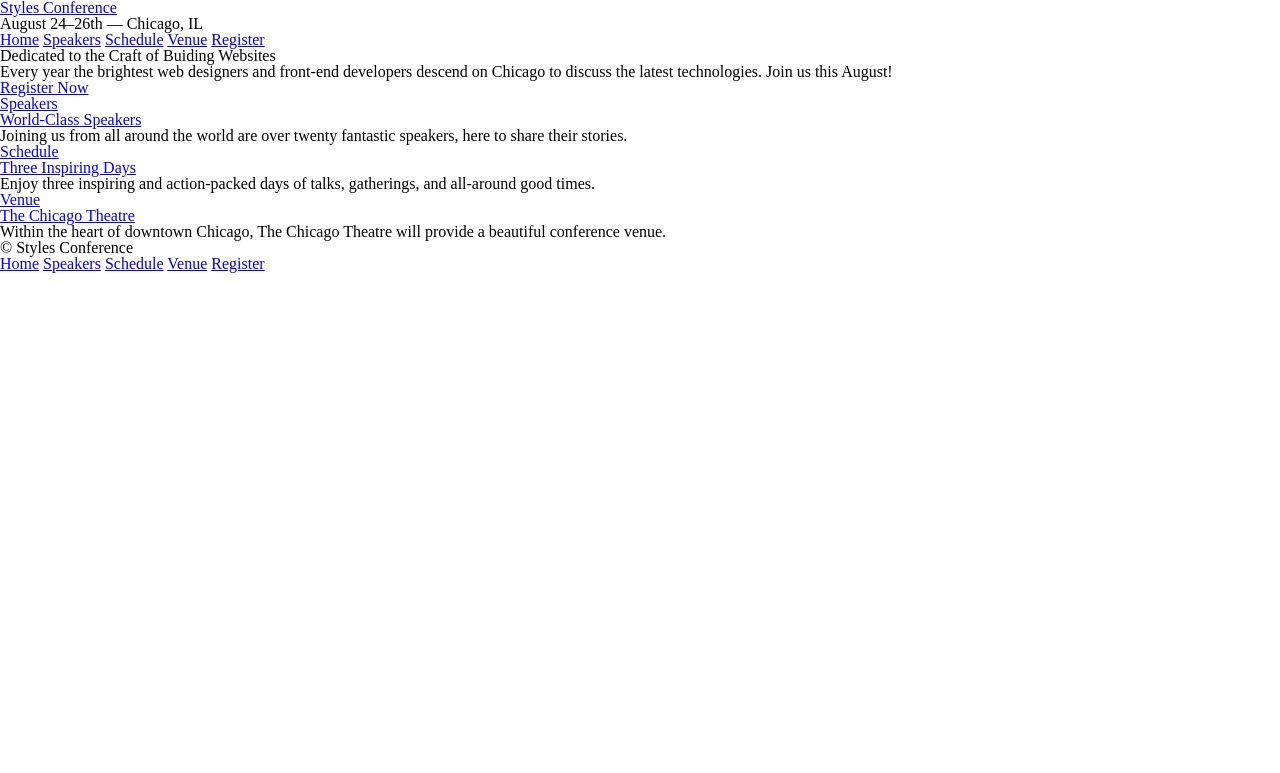
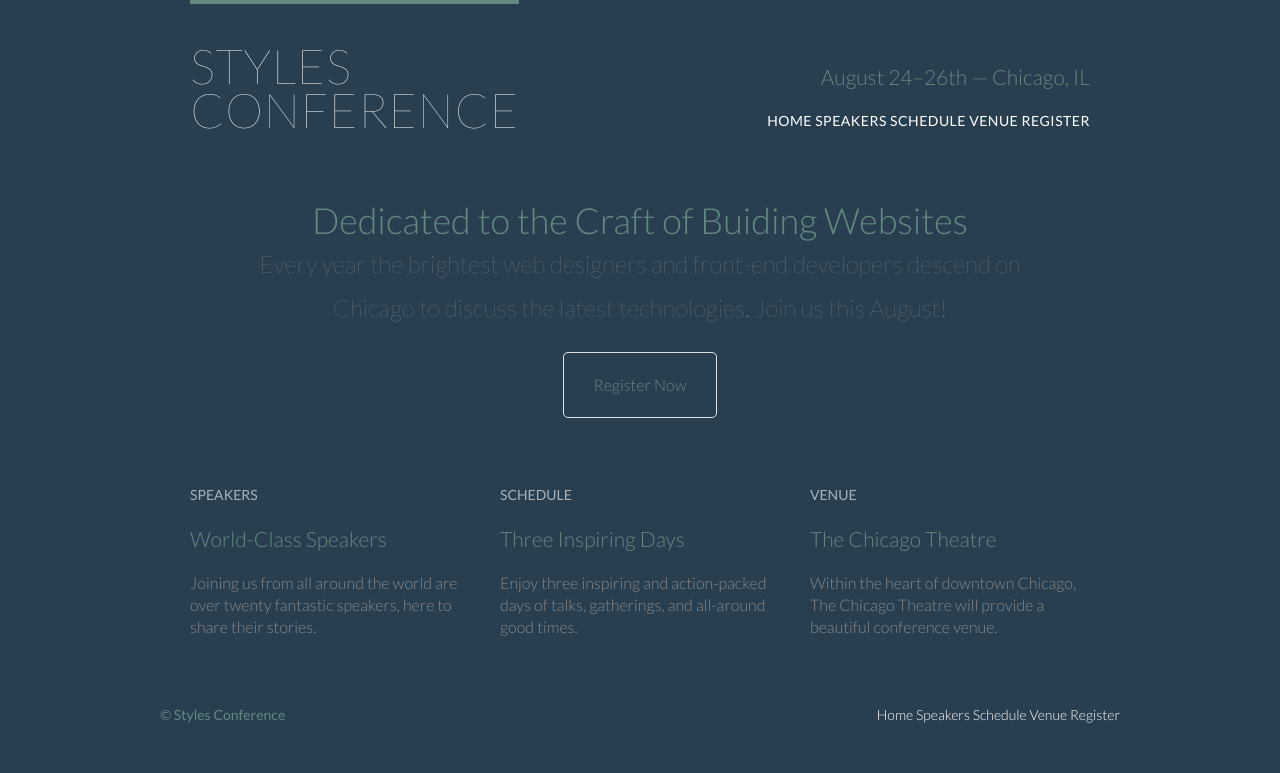
Before and after one commit to marshall159/shayHowePracticeSite, a plain HTML site: page index.html in a window 1280 px wide. Drawn offline with Linux system fonts and the light colour scheme.

Commit message:
Add initial styles: fonts, floats etc

```diff
--- a/assets/stylesheets/main.css
+++ b/assets/stylesheets/main.css
@@ -46,3 +46,243 @@ table {
 	border-collapse: collapse;
 	border-spacing: 0;
 }
+
+/*
+    ========================================
+    Custom styles
+    ========================================
+*/
+body {
+    background: #293f50;
+    color: #888;
+    font: 300 16px/22px "Lato", "Open Sans", "Helvetica Neue",   Helvetica, Arial, sans-serif;
+
+}
+
+
+/*
+	==================================
+	Grid
+	==================================
+*/
+
+*, *:before, *:after {
+  -webkit-box-sizing: border-box;
+     -moz-box-sizing: border-box;
+          box-sizing: border-box;
+}
+
+.container, .grid {
+	width: 960px;
+	margin: 0 auto;
+}
+
+.container {
+	padding: 0 30px;
+}
+
+.col-1-3 {
+	width: 33.33%;
+}
+.col-2-3 {
+    width: 66.66%;
+}
+
+.col-1-3, .col-2-3 {
+    display: inline-block;
+    vertical-align: top;
+}
+
+.grid, .col-1-3, .col-2-3 {
+    padding-left: 15px;
+    padding-right: 15px;
+}
+
+
+
+
+/*
+	========================================
+	Clearfix
+	========================================
+*/
+.group:before, .group:after {
+	content: "";
+	display: table;
+}
+
+.group:after {
+	clear: both;
+}
+
+.group {
+	clear: both;
+	*zoom: 1;
+}
+
+/*
+	========================================
+	Primary header
+	========================================
+*/
+
+.logo {
+	border-top: 4px solid #648880;
+	padding: 40px 0 22px 0;
+	float: left;
+    font-size: 48px;
+    line-height: 44px;
+    font-weight: 100;
+    text-transform: uppercase;
+    letter-spacing: .5px;
+}
+.tagline {
+    margin: 66px 0 22px 0;
+    text-align: right;
+}
+.primary-nav {
+    font-size: 14px;
+    font-weight: 400;
+    letter-spacing: .5px;
+    text-transform: uppercase;
+}
+.primary-header a {
+    color: #fff;
+}
+.primary-header a:hover {
+    color: #648880;
+}
+
+
+
+/*
+	========================================
+	Primary footer
+	========================================
+*/
+
+.primary-footer {
+    color: #648880;
+    font-size: 14px;
+	padding: 44px 0;
+}
+
+.primary-footer small {
+  float: left;
+    font-weight: 400;
+}
+
+.primary-footer a {
+    color: #fff;
+}
+.primary-footer a:hover {
+    color: #648880;
+}
+
+
+/*
+	====================================
+	Typography
+	====================================
+*/
+
+h1, h3, h4, h5, p {
+	margin-bottom: 22px;
+}
+h1, h2, h3, h4 {
+    color: #648880;
+}
+h1 {
+    font-size: 36px;
+    line-height: 44px;
+}
+h2 {
+    font-size: 24px;
+    line-height: 44px;
+}
+h3 {
+    font-size: 21px;
+}
+h4 {
+    font-size: 18px;
+}
+h5 {
+    color: #a9b2b9;
+    font-size: 14px;
+    font-weight: 400;
+    text-transform: uppercase;
+}
+strong {
+    font-weight: 400;
+}
+cite, em {
+    font-style: italic;
+}
+
+/*
+    ========================================
+    Links
+    ========================================
+*/
+
+a:hover {
+    color: #a9b2b9;
+}
+a {
+    color: #648880;
+    text-decoration: none;
+}
+p a {
+    border-bottom: 1px solid #dfe2e5;
+}
+
+/*
+    ========================================
+    Navigation
+    ========================================
+*/
+
+.nav {
+    text-align: right;
+}
+
+
+
+/*
+	====================================
+	Buttons
+	====================================
+*/
+
+.btn {
+	border-radius: 5px;
+	display: inline-block;
+	margin: 0;
+}
+
+.btn-alt {
+	border: 1px solid #dfe2e5;
+	padding: 10px 30px;
+}
+
+/*
+	====================================
+	Home
+	====================================
+*/
+
+.hero {
+    line-height: 44px;
+	padding: 22px 80px 66px 80px;
+    text-align: center;
+}
+.hero h2 {
+    font-size: 36px;
+}
+.hero p {
+    font-size: 24px;
+    font-weight: 100;
+}
+.teaser a:hover h3 {
+    color: #a9b2b9;
+}
--- a/index.html
+++ b/index.html
@@ -3,15 +3,19 @@
 <head>
 	<meta charset="utf-8">
 	<title>Styles Conference</title>
-	<link rel="stylesheet" type="text/css" href="assets/stylesheets/main.css">
+	<link rel="stylesheet" href="assets/stylesheets/main.css">
+	<link href="https://fonts.googleapis.com/css?family=Lato:100,300,400" rel="stylesheet">
 </head>
 <body>
-	<header>
-		<h1>
-			<a href="index.html">Styles Conference</a>
+	<header class="primary-header container group">
+
+		<h1 class="logo">
+			<a href="index.html">Styles <br> Conference</a>
 		</h1>
-		<h3>August 24&ndash;26th &mdash; Chicago, IL</h3>
-		<nav>
+
+
+		<h3 class="tagline">August 24&ndash;26th &mdash; Chicago, IL</h3>
+		<nav class="nav primary-nav">
 			<a href="index.html">Home</a>
 			<a href="speakers.html">Speakers</a>
 			<a href="schedule.html">Schedule</a>
@@ -20,31 +24,36 @@
 		</nav>
 	</header>
 
-	<section>
+	<section class="container hero">
 		<h2>Dedicated to the Craft of Buiding Websites</h2>
 		<p>Every year the brightest web designers and front-end developers descend on Chicago to discuss the latest technologies. Join us this August!</p>
-		<a href="register.html">Register Now</a>
+		<a class="btn btn-alt" href="register.html">Register Now</a>
 	</section>
 
-	<section>
+	<section class="grid">
 
-		<section>
+		<!-- Speakers -->
+		<section class="teaser col-1-3">
 			<a href="speakers.html">
 				<h5>Speakers</h5>
 				<h3>World-Class Speakers</h3>
 			</a>
 			<p>Joining us from all around the world are over twenty fantastic speakers, here to share their stories.</p>
-		</section>
+		</section><!--
 
-		<section>
+		Schedule
+
+		--><section class="teaser col-1-3">
 	        <a href="schedule.html">
 	        	<h5>Schedule</h5>
 	          	<h3>Three Inspiring Days</h3>
 	        </a>
 	        <p>Enjoy three inspiring and action-packed days of talks, gatherings, and all-around good times.</p>
-      	</section>
+      	</section><!--
 
-      <section>
+      	Venue
+
+      	--><section class="teaser col-1-3">
         	<a href="venue.html">
           		<h5>Venue</h5>
           		<h3>The Chicago Theatre</h3>
@@ -54,9 +63,9 @@
 
 	</section>
 
-	<footer>
+	<footer class="primary-footer container group">
 		<small>&copy; Styles Conference</small>
-		<nav>
+		<nav class="nav">
 			<a href="index.html">Home</a>
 			<a href="speakers.html">Speakers</a>
 			<a href="schedule.html">Schedule</a>
```
Also changed, not shown: register.html (+8 -5 lines), schedule.html (+8 -5 lines), speakers.html (+8 -5 lines), venue.html (+8 -5 lines).
